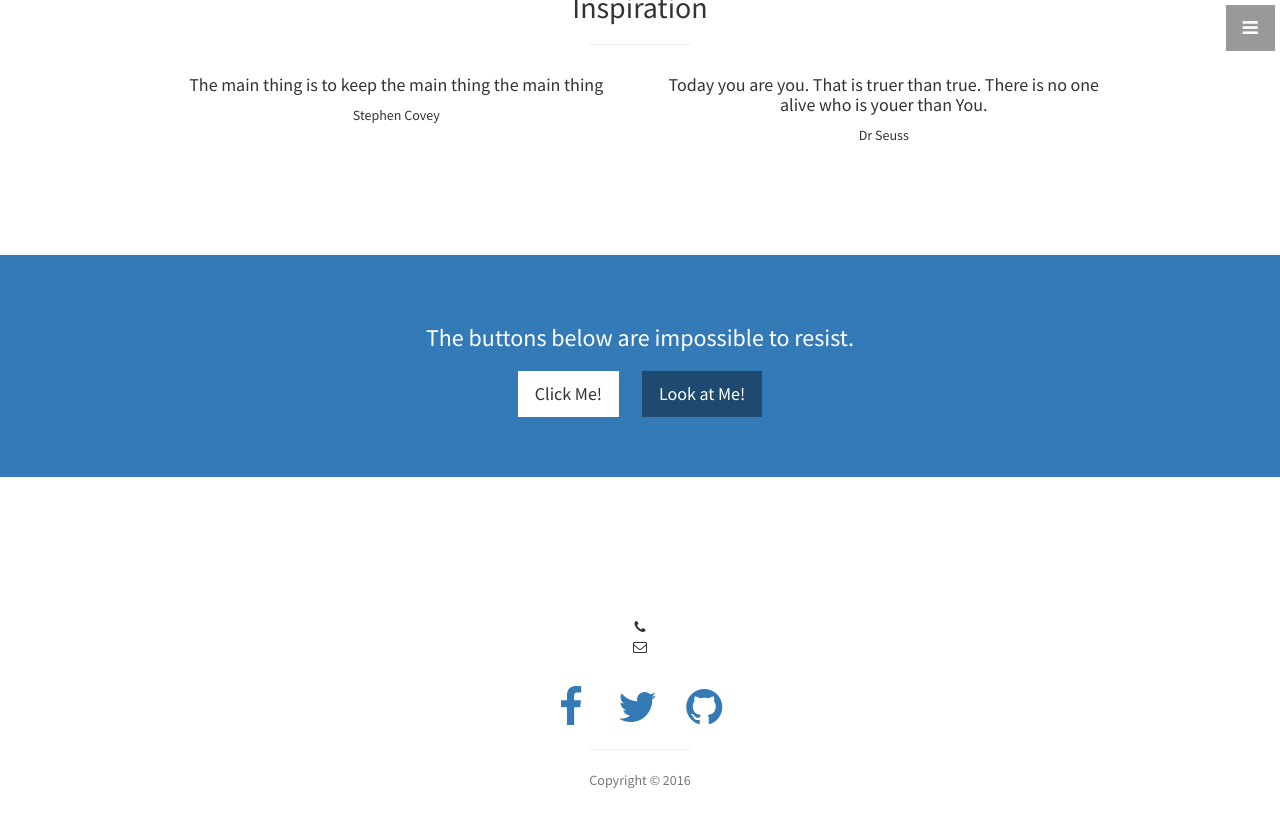
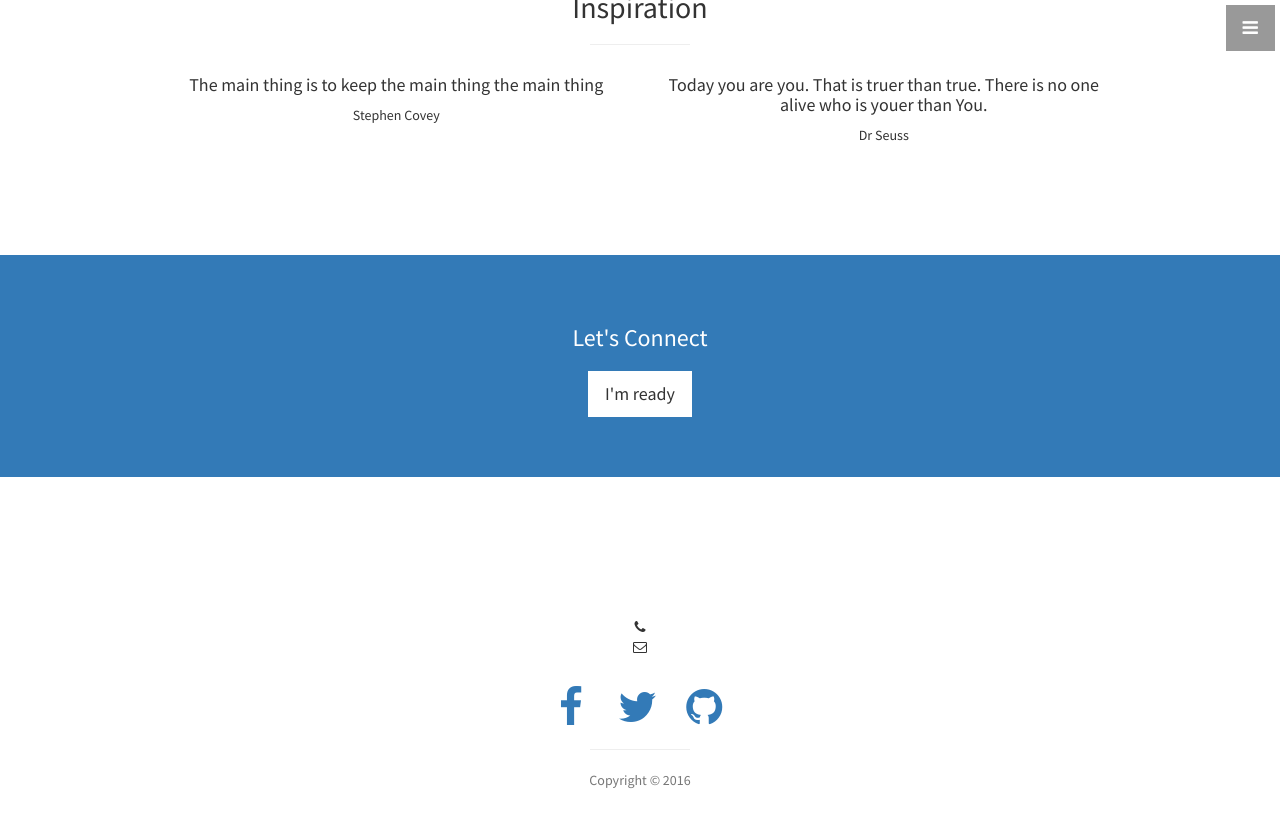
Before and after one commit to jikinluke8/inspark, a Jekyll site: the page built from index.html, in a window 1280 px wide and 900 px high, scrolled down 1557 px. Shown: the top 828 px of the window. Built offline with Jekyll 4.4.1, drawn with Linux system fonts in a browser that asks for light colours.

Commit message:
Update call-to-action.html

```diff
--- a/_includes/call-to-action.html
+++ b/_includes/call-to-action.html
@@ -2,9 +2,8 @@
   <div class="container">
     <div class="row">
       <div class="col-lg-12 text-center">
-        <h3>The buttons below are impossible to resist.</h3>
-        <a href="#" class="btn btn-lg btn-light">Click Me!</a>
-        <a href="#" class="btn btn-lg btn-dark">Look at Me!</a>
+        <h3>Let's Connect</h3>
+        <mailto="justin.jkl.young@gmail.com" class="btn btn-lg btn-light">I'm ready</a>
       </div>
     </div>
   </div>
```
